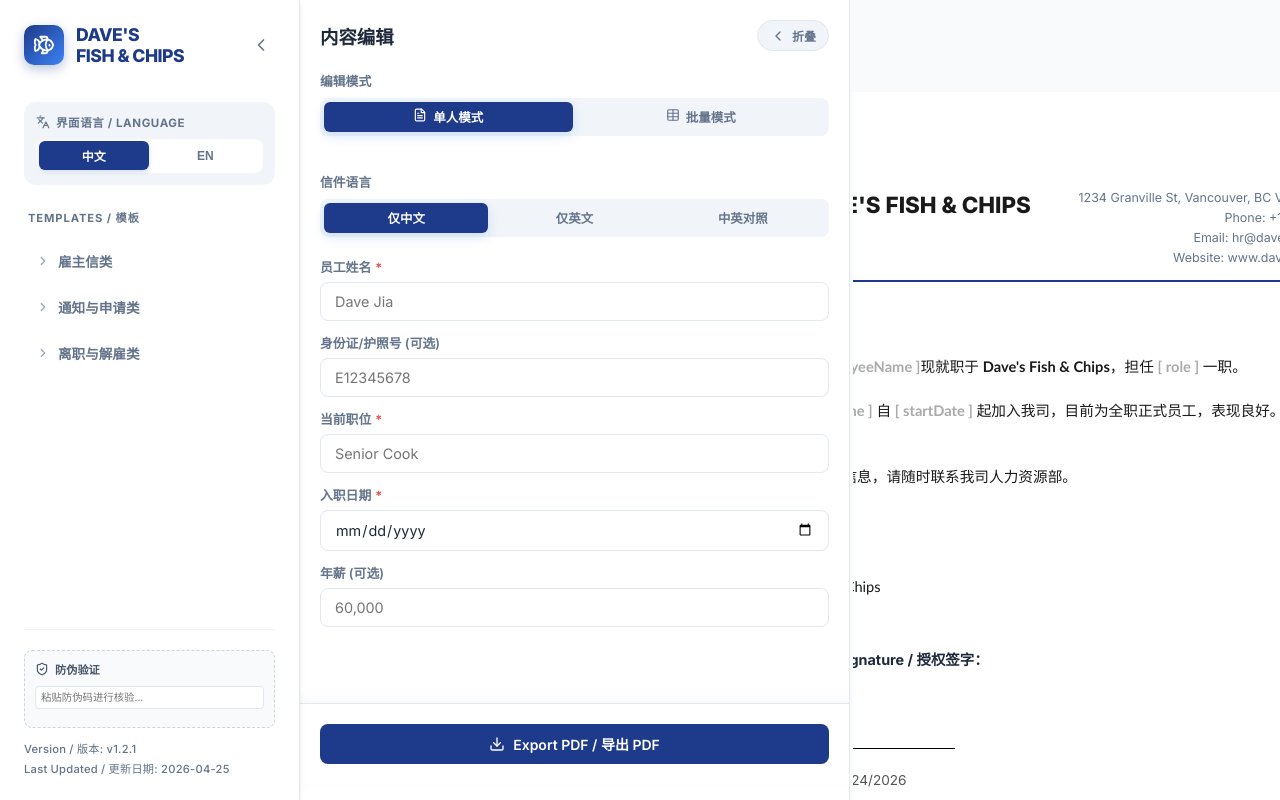
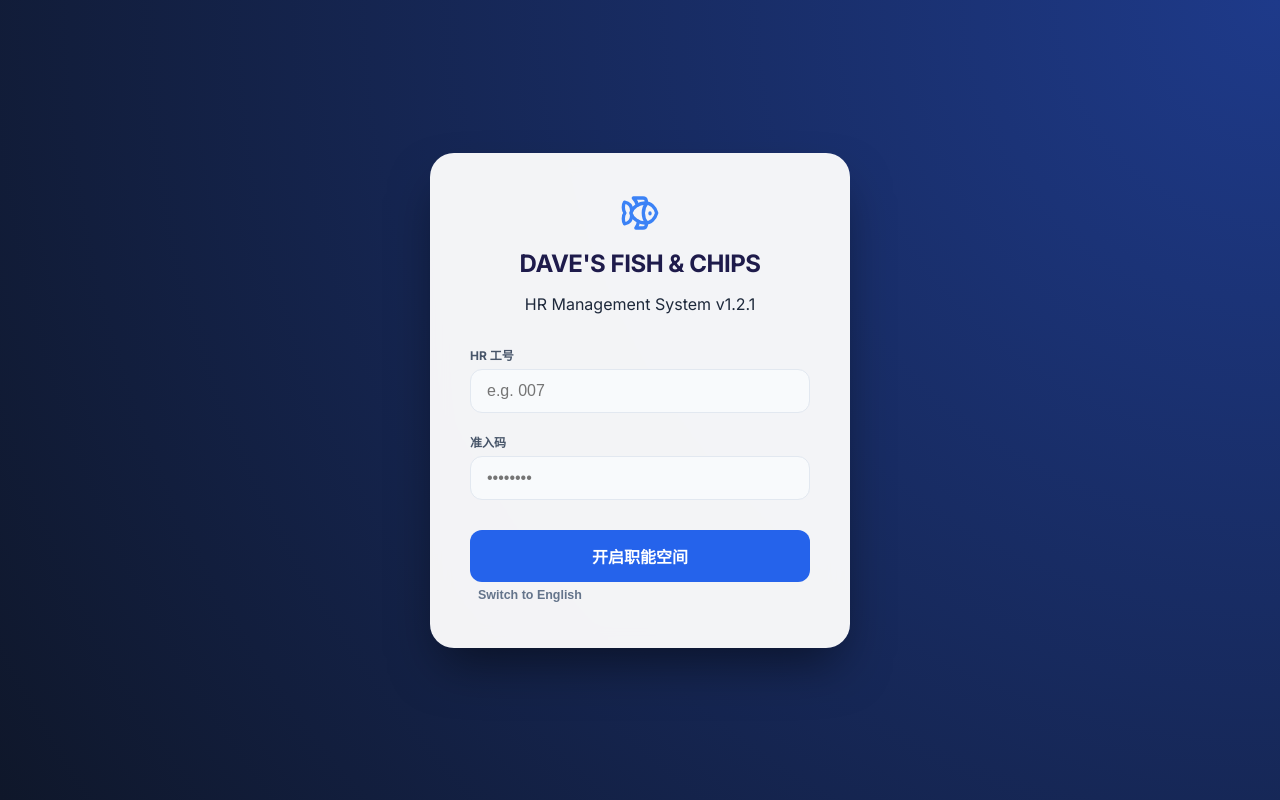
Before and after one commit to jhlbxx/employment_letter, a React (Vite) app: page / in a window 1280 px wide. Built offline with nearby package versions, Linux system fonts and the light colour scheme.

Commit message:
add login page

```diff
--- a/src/App.jsx
+++ b/src/App.jsx
@@ -269,7 +269,46 @@ function App() {
   const [expandedCats, setExpandedCats] = useState([]);
   const [editorWidth, setEditorWidth] = useState(550);
   const [isResizing, setIsResizing] = useState(false);
-  const [staffId, setStaffId] = useState(localStorage.getItem('hr_staff_id') || 'ADMIN_TEMP');
+  const [staffId, setStaffId] = useState(localStorage.getItem('hr_staff_id') || '');
+  const [isAuthorized, setIsAuthorized] = useState(false);
+  const [accessCode, setAccessCode] = useState('');
+  const [role, setRole] = useState(null);
+
+  const roleLabel = {
+    admin: { zh: '管理员', en: 'Admin' },
+    recruitment: { zh: '招聘职能', en: 'Recruitment' },
+    legal: { zh: '离职/法务职能', en: 'Legal/Relations' }
+  };
+
+  const handleLogin = (e) => {
+    e.preventDefault();
+    if (!staffId.trim()) return;
+
+    if (accessCode === 'JOIN2024') {
+      setRole('recruitment');
+      setIsAuthorized(true);
+      localStorage.setItem('hr_staff_id', staffId);
+    } else if (accessCode === 'EXIT2024') {
+      setRole('legal');
+      setIsAuthorized(true);
+      localStorage.setItem('hr_staff_id', staffId);
+    } else if (accessCode === 'ADMIN999') {
+      setRole('admin');
+      setIsAuthorized(true);
+      localStorage.setItem('hr_staff_id', staffId);
+    } else {
+      alert(uiLang === 'zh' ? '准入码无效，请重试！' : 'Invalid Access Code. Please try again!');
+    }
+  };
+
+  const logout = () => {
+    if (window.confirm(uiLang === 'zh' ? '确定要退出系统吗？' : 'Are you sure you want to logout?')) {
+      setIsAuthorized(false);
+      setAccessCode('');
+      setRole(null);
+    }
+  };
+
   const [verifyCode, setVerifyCode] = useState('');
   const [verifyResult, setVerifyResult] = useState(null);
 
@@ -578,6 +617,53 @@ function App() {
 
   const sl = sidebarLang(lang);
 
+  if (!isAuthorized) {
+    return (
+      <div className="access-gate">
+        <div className="login-card">
+          <div className="login-header">
+            <div className="login-logo">
+              <Fish size={40} color="#3b82f6" />
+            </div>
+            <h1>DAVE'S FISH & CHIPS</h1>
+            <p>HR Management System v{pkg.version}</p>
+          </div>
+
+          <form onSubmit={handleLogin}>
+            <div className="input-group">
+              <label>{uiLang === 'zh' ? 'HR 工号' : 'Staff ID'}</label>
+              <input
+                required
+                type="text"
+                placeholder="e.g. 007"
+                value={staffId}
+                onChange={(e) => setStaffId(e.target.value)}
+              />
+            </div>
+            <div className="input-group">
+              <label>{uiLang === 'zh' ? '准入码' : 'Access Code'}</label>
+              <input
+                required
+                type="password"
+                placeholder="••••••••"
+                value={accessCode}
+                onChange={(e) => setAccessCode(e.target.value)}
+              />
+            </div>
+            <button type="submit" className="login-btn">
+              {uiLang === 'zh' ? '开启职能空间' : 'Enter Workspace'}
+            </button>
+          </form>
+          <div className="login-footer">
+            <button className="lang-btn" onClick={() => setUiLang(uiLang === 'zh' ? 'en' : 'zh')}>
+              {uiLang === 'zh' ? 'Switch to English' : '切换至中文'}
+            </button>
+          </div>
+        </div>
+      </div>
+    );
+  }
+
   return (
     <div style={{ display: 'flex', width: '100vw', height: '100vh', overflow: 'hidden' }}>
 
@@ -622,7 +708,12 @@ function App() {
             { id: 'employment', label: UI_STRINGS[uiLang].catEmployment },
             { id: 'notice', label: UI_STRINGS[uiLang].catNotice },
             { id: 'termination', label: UI_STRINGS[uiLang].catTermination },
-          ].map((cat) => {
+          ].filter(cat => {
+            if (role === 'admin') return true;
+            if (role === 'recruitment') return cat.id === 'employment';
+            if (role === 'legal') return cat.id === 'notice' || cat.id === 'termination';
+            return false;
+          }).map((cat) => {
             const isExpanded = expandedCats.includes(cat.id);
             const catTemplates = templates.filter(t => t.category === cat.id);
 
@@ -657,7 +748,8 @@ function App() {
         </nav>
 
         <div className="sidebar-footer">
-          {/* Security Decoder Tool */}
+          {/* Security Decoder Tool (Admin Only) */}
+          {role === 'admin' && (
             <div className="decoder-tool" style={{
               background: '#f8fafc',
               padding: '10px',
@@ -742,6 +834,7 @@ function App() {
               </div>
             )}
           </div>
+        )}
 
           <div className="version-info">
             {UI_STRINGS[uiLang].version}: v{pkg.version}
@@ -752,8 +845,30 @@ function App() {
         </div>
       </aside>
 
-      {/* ── Main ── */}
-        <main className="main-content">
+      {/* ── Main Area ── */}
+      <main className="main-content" style={{ display: 'flex', flexDirection: 'column', flex: 1, overflow: 'hidden' }}>
+        {/* Global Header */}
+        <header className="main-header">
+          <div className="header-left">
+            <div className="identity-badge">
+              <ShieldCheck size={14} />
+              <span>{uiLang === 'zh' ? '当前职能' : 'Role'}: <strong>{roleLabel[role][uiLang]}</strong></span>
+            </div>
+            <div className="identity-badge staff-badge">
+              <FileText size={14} />
+              <span>{uiLang === 'zh' ? '工号' : 'ID'}: <strong>{staffId}</strong></span>
+            </div>
+          </div>
+
+          <div className="header-right">
+            <button className="logout-btn-top" onClick={logout}>
+              <X size={16} />
+              <span>{uiLang === 'zh' ? '退出系统' : 'Logout'}</span>
+            </button>
+          </div>
+        </header>
+
+        <div className="workspace-body" style={{ display: 'flex', flex: 1, overflow: 'hidden', position: 'relative' }}>
           {sidebarCollapsed && (
             <div
               className="expand-handle sidebar-handle"
@@ -1067,7 +1182,10 @@ function App() {
 
         {/* Preview */}
         <section className="preview-pane">
-            <div className="controls">
+            <div className="controls" style={{ display: 'flex', justifyContent: 'space-between' }}>
+            <button id="btn-print" className="btn btn-secondary" onClick={() => window.print()}>
+              <Printer size={16} /> {UI_STRINGS[uiLang].printBtn}
+            </button>
             {batchMode && batchData.length > 0 && (
               <div className="batch-nav">
                 <button
@@ -1089,9 +1207,6 @@ function App() {
                 </button>
               </div>
             )}
-            <button id="btn-print" className="btn btn-secondary" onClick={() => window.print()}>
-              <Printer size={16} /> {UI_STRINGS[uiLang].printBtn}
-            </button>
           </div>
 
           <div className="letter-paper" ref={letterRef}>
@@ -1181,6 +1296,7 @@ function App() {
             </footer>
           </div>
         </section>
+      </div>
     </main>
       {/* --- Batch Generation Worker (Hidden) --- */}
       <div style={{ position: 'absolute', left: '-9999px', top: '-9999px' }}>
--- a/src/index.css
+++ b/src/index.css
@@ -1276,3 +1276,23 @@ html {
     display: block !important;
   }
 }
+/* --- New Premium Styles --- */
+.access-gate { position: fixed; inset: 0; background: radial-gradient(circle at top right, #1e3a8a, #0f172a); display: flex; align-items: center; justify-content: center; z-index: 9999; padding: 20px; }
+.login-card { background: rgba(255, 255, 255, 0.95); backdrop-filter: blur(10px); width: 100%; max-width: 420px; padding: 40px; border-radius: 24px; box-shadow: 0 25px 50px -12px rgba(0, 0, 0, 0.5); animation: slideUp 0.6s cubic-bezier(0.23, 1, 0.32, 1); }
+@keyframes slideUp { from { opacity: 0; transform: translateY(20px); } to { opacity: 1; transform: translateY(0); } }
+.login-header { text-align: center; margin-bottom: 32px; }
+.login-header h1 { margin: 12px 0 4px; font-size: 1.5rem; color: #1e1b4b; letter-spacing: -0.02em; }
+.input-group { margin-bottom: 20px; }
+.input-group label { display: block; font-size: 0.75rem; font-weight: 700; color: #475569; margin-bottom: 6px; text-transform: uppercase; }
+.input-group input { width: 100%; padding: 12px 16px; border-radius: 12px; border: 1px solid #e2e8f0; background: #f8fafc; font-size: 1rem; transition: all 0.2s; }
+.input-group input:focus { outline: none; border-color: #3b82f6; box-shadow: 0 0 0 4px rgba(59, 130, 246, 0.1); background: white; }
+.login-btn { width: 100%; padding: 14px; border-radius: 12px; background: #2563eb; color: white; border: none; font-size: 1rem; font-weight: 600; cursor: pointer; transition: all 0.2s; margin-top: 10px; }
+.main-header { height: 56px; background: white; border-bottom: 1px solid #e2e8f0; display: flex; align-items: center; justify-content: space-between; padding: 0 24px; flex-shrink: 0; }
+.header-left { display: flex; align-items: center; gap: 12px; }
+.identity-badge { display: flex; align-items: center; gap: 6px; background: #f0f9ff; color: #0369a1; border: 1px solid #bae6fd; padding: 4px 12px; border-radius: 9999px; font-size: 0.75rem; font-weight: 600; }
+.identity-badge.staff-badge { background: #f8fafc; color: #475569; border: 1px solid #e2e8f0; }
+.logout-btn-top { display: flex; align-items: center; gap: 6px; background: #fff1f2; color: #be123c; border: 1px solid #fecdd3; padding: 6px 14px; border-radius: 8px; font-size: 0.8125rem; font-weight: 600; cursor: pointer; transition: all 0.2s; }
+.workspace-body { display: flex; flex: 1; overflow: hidden; position: relative; }
+
+.main-header { z-index: 1000 !important; position: relative; }
+.logout-btn-top { z-index: 1001 !important; cursor: pointer !important; position: relative; }
```
Lines whose indentation alone changed are shown as unchanged.
